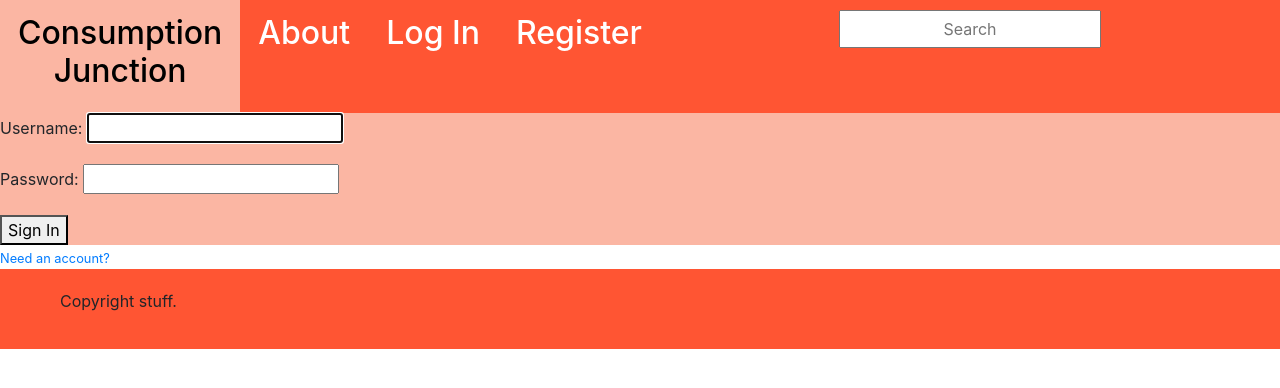
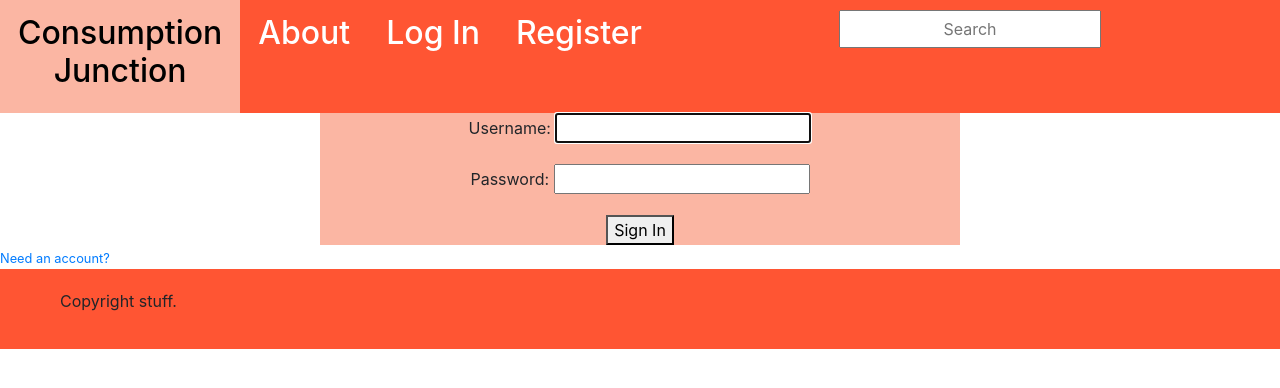
Before and after one commit to ArrDeeM/ConsumptionJunction, a Django app: page /login/ in a window 1280 px wide. Shown: the top 388 px of the page. Run offline with Django 3.2, Linux system fonts and the light colour scheme; some libraries are stand-ins or nearby versions.

Commit message:
pulling to local

```diff
--- a/NewSite/users/templates/users/signIn.html
+++ b/NewSite/users/templates/users/signIn.html
@@ -1,5 +1,14 @@
 {% extends "recipes/base.html" %}
 {% block content %}
+    <style>
+        .account {
+            margin-left: 25%;
+            margin-right: 25%;
+            text-align-last: center;
+        }
+
+    </style>
+
     <div class = "account" style="background-color: #FBB6A3;">
         <form method="POST">
             {% csrf_token %}
```
Also changed, not shown: NewSite/db.sqlite3.
